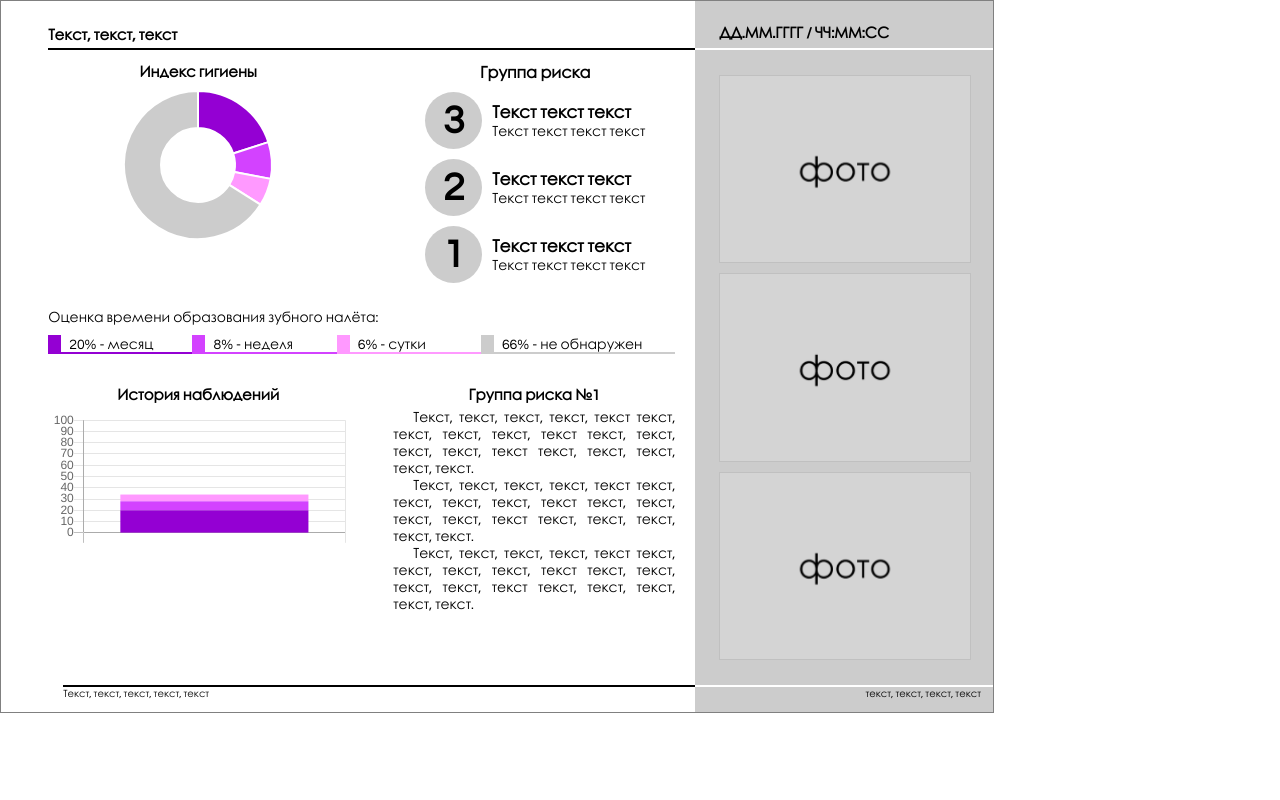
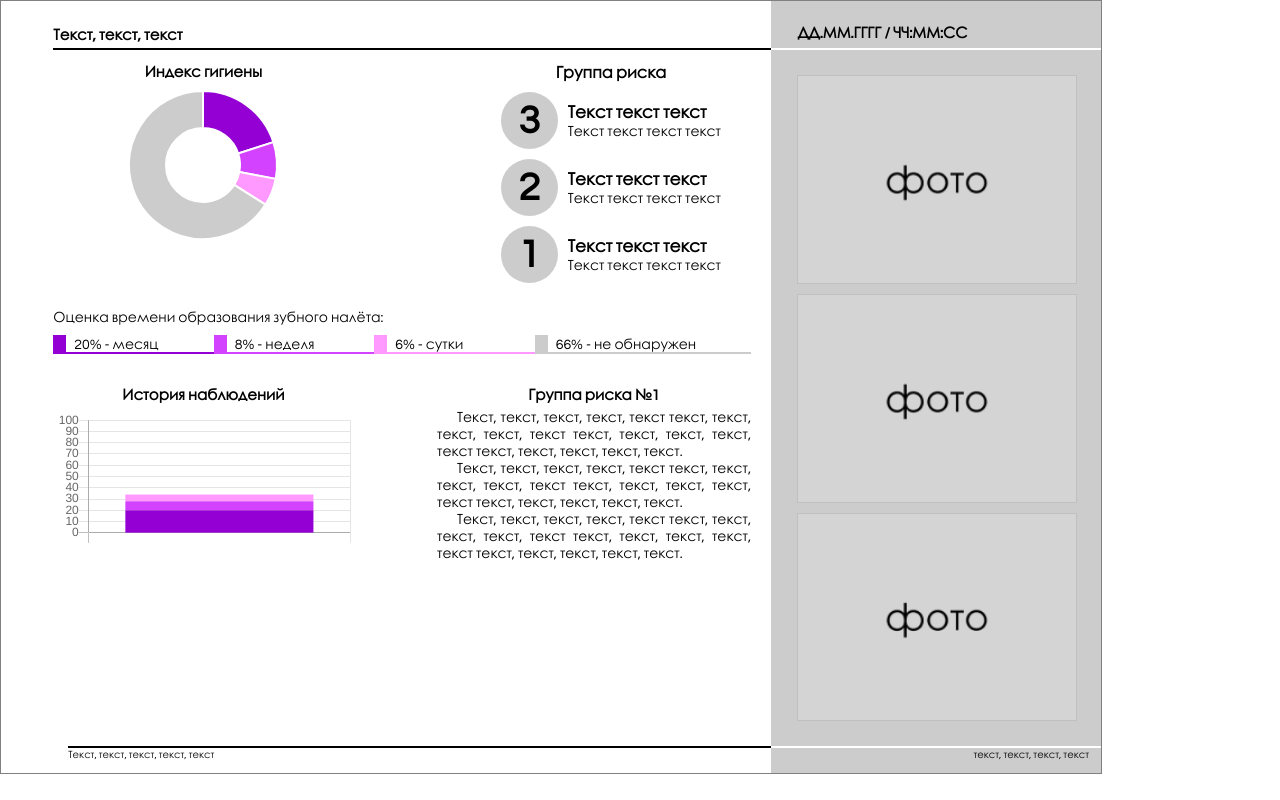
Before and after one commit to AlbertIlyasov/chartjs-org-css3, a plain HTML site: page index.html in a window 1280 px wide. Drawn offline with Linux system fonts and the light colour scheme; files whose address does not match are found by name.

Commit message:
Set width 900-1100px

```diff
--- a/css/index.css
+++ b/css/index.css
@@ -12,32 +12,12 @@ body {
 }
 
 :root {
-  --maxWidth: 992px;
-  --maxWidth1: 1200px;
-  --minWidth: 750px;
-  --minWidth1: 900px;
+  --maxWidth: 1100px;
+  --minWidth: 900px;
   --headerHeight: 47px;
   --footerHeight: 25px;
   --chartTitleFontSize: 15px;
   --doughnutLegendPaddingRight: 30px;
-}
-@media screen {
-  :root {
-    --maxWidth: 992px;
-    --minWidth: 992px;
-  }
-}
-@media screen1 {
-  :root {
-    --maxWidth: 900px;
-    --minWidth: 900px;
-  }
-}
-@media print {
-  :root {
-    --maxWidth: 900px;
-    --minWidth: 900px;
-  }
 }
 
 .charts-container {
```
